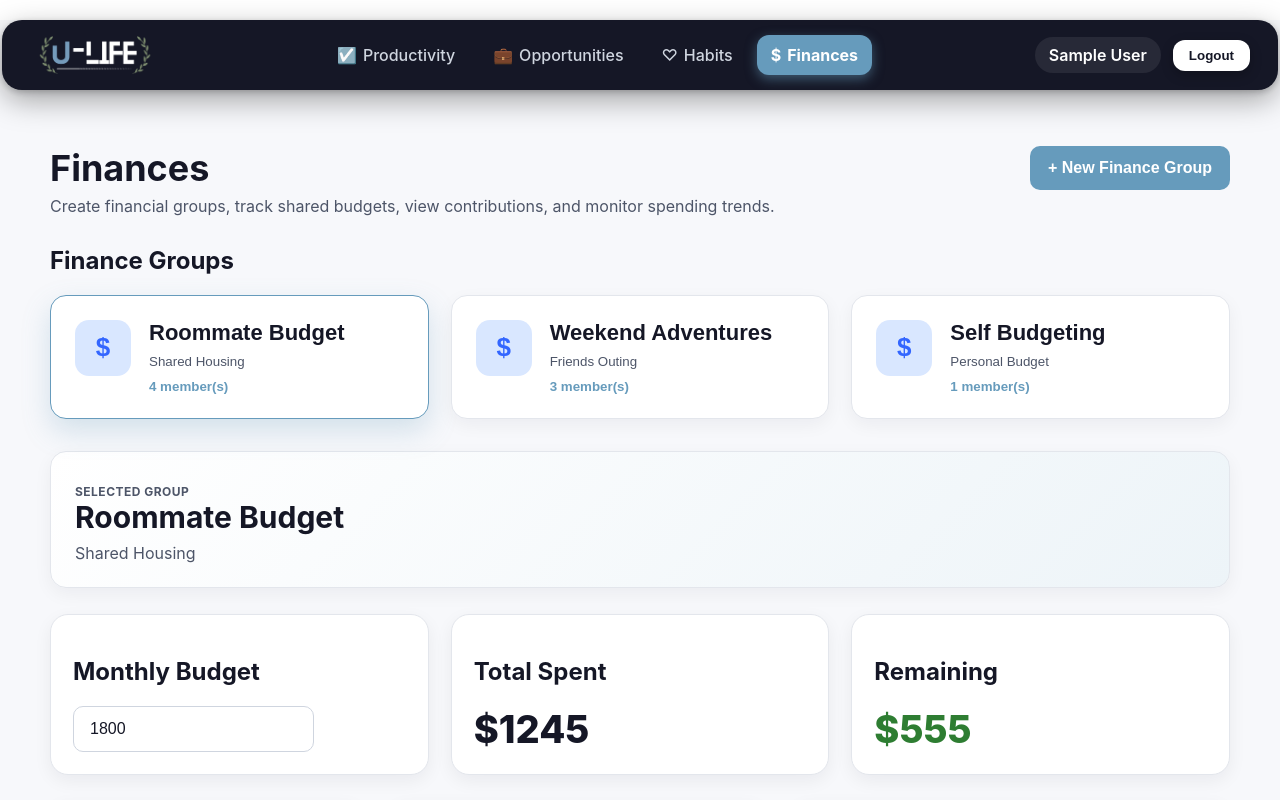
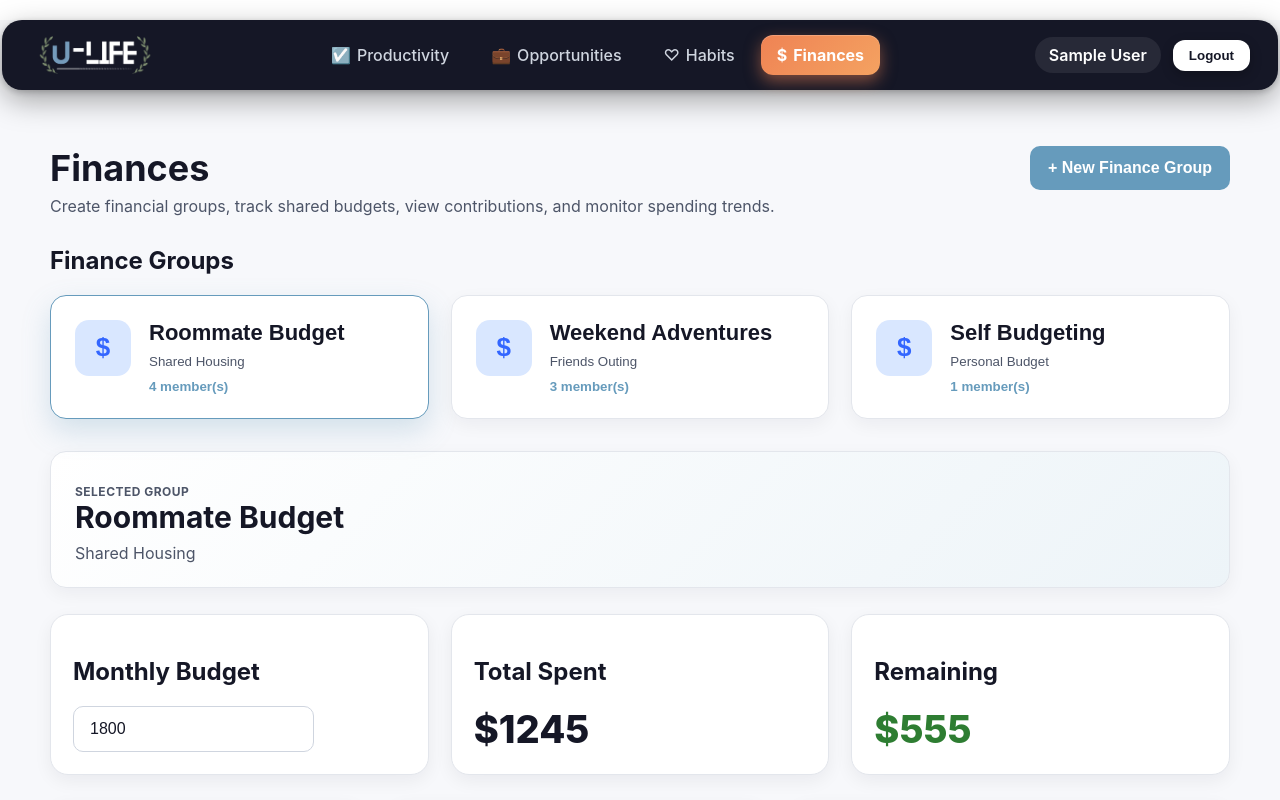
Before and after one commit to angespr/U-Life, a React (Create React App) app in the folder u-life_react/: page /finances in a window 1280 px wide. Shown: the top 800 px of the page. Built offline with nearby package versions, Linux system fonts and the light colour scheme; sample sign-in values are in the browser's storage.

Commit message:
Change tab highlight color

```diff
--- a/u-life_react/src/components/styles/elements/Navbar.css
+++ b/u-life_react/src/components/styles/elements/Navbar.css
@@ -1,159 +1,3 @@
-/* .navbar {
-  display: flex;
-  justify-content: space-between;
-  align-items: center;
-  margin: 20px;
-  padding: 14px 24px;
-  background-color: #151726;
-  color: white;
-  border-radius: 20px;
-  box-shadow: 0 8px 20px rgba(0, 0, 0, 0.35);
-  font-family: Arial, Helvetica, sans-serif;
-}
-
-.navbar-logo {
-  font-size: 20px;
-  font-weight: bold;
-  letter-spacing: 1px;
-}
-
-.navbar-left {
-  display: flex;
-  align-items: center;
-  gap: 30px;
-}
-
-.navbar-links {
-  display: flex;
-  gap: 20px;
-  list-style: none;
-  padding: 0;
-  margin: 0;
-}
-
-.navbar-links li {
-  cursor: pointer;
-  padding: 8px 12px;
-  border-radius: 12px;
-  transition: 0.2s ease;
-  text-align: left;
-}
-
-.navbar-links li:hover {
-  background-color: #151726;
-}
-
-.navbar-btn {
-  background-color: white;
-  color: #151726;
-  border: none;
-  padding: 8px 16px;
-  border-radius: 12px;
-  cursor: pointer;
-  font-weight: bold;
-  box-shadow: 0 4px 12px rgba(0, 0, 0, 0.25);
-  transition: 0.2s ease;
-}
-
-.navbar-btn:hover {
-  transform: scale(1.05);
-}
-
-.navbar-user {
-  display: flex;
-  align-items: center;
-  gap: 12px;
-}
-
-.navbar-user-name {
-  color: white;
-  font-weight: 600;
-} */
-
-/* .navbar {
-  height: 70px;
-  background: #ffffff;
-  border-bottom: 1px solid #e3e6ec;
-  display: flex;
-  align-items: center;
-  padding: 0 44px;
-  gap: 32px;
-  position: sticky;
-  top: 0;
-  z-index: 20;
-}
-
-.navbar-brand {
-  border: none;
-  background: transparent;
-  cursor: pointer;
-  display: flex;
-  align-items: center;
-}
-
-.navbar-logo-img {
-  height: 42px;
-  width: auto;
-}
-
-.navbar-links {
-  display: flex;
-  align-items: center;
-  gap: 8px;
-  flex: 1;
-}
-
-.nav-link {
-  color: #5c6475;
-  text-decoration: none;
-  padding: 23px 16px;
-  border-bottom: 3px solid transparent;
-  display: flex;
-  align-items: center;
-  gap: 8px;
-  font-weight: 500;
-}
-
-.nav-link:hover {
-  color: #151726;
-}
-
-.nav-link.active {
-  color: #151726;
-  border-bottom-color: #669bbc;
-}
-
-.navbar-user {
-  display: flex;
-  align-items: center;
-  gap: 12px;
-}
-
-.profile-pill {
-  color: #151726;
-  text-decoration: none;
-  background: #edf4f8;
-  padding: 9px 14px;
-  border-radius: 999px;
-  font-weight: 600;
-}
-
-.navbar-btn {
-  border: none;
-  background: #ef8354;
-  color: #ffffff;
-  padding: 9px 14px;
-  border-radius: 8px;
-  cursor: pointer;
-  font-weight: 700;
-}
-
-.navbar-btn:hover {
-  background: #d66f45;
-} */
-
-
-
 /* Floating navbar container */
 .navbar {
   display: flex;
@@ -192,6 +36,7 @@
 .navbar-logo-img {
   height: 40px;
   width: auto;
+  object-fit: contain; /* ensures colors stay intact */
 }
 
 /* Links container */
@@ -206,7 +51,7 @@
   color: #cfd5df;
   text-decoration: none;
 
-  padding: 10px 14px;
+  padding: 10px 16px;
   border-radius: 12px;
 
   display: flex;
@@ -214,7 +59,7 @@
   gap: 6px;
 
   font-weight: 500;
-  transition: 0.2s ease;
+  transition: all 0.2s ease;
 }
 
 /* Hover effect */
@@ -223,13 +68,15 @@
   color: white;
 }
 
-/* Active page */
+/* 🔥 ACTIVE TAB (UPDATED TO ORANGE) */
 .nav-link.active {
-  background: #669bbc; /* Steel Blue */
+  background: linear-gradient(135deg, #EF8354, #f4a261);
   color: white;
   font-weight: 700;
 
-  box-shadow: 0 4px 12px rgba(102, 155, 188, 0.5);
+  box-shadow:
+    0 6px 16px rgba(239, 131, 84, 0.5),
+    inset 0 1px 0 rgba(255, 255, 255, 0.2);
 }
 
 /* Right side */
@@ -256,7 +103,7 @@
   background: rgba(255, 255, 255, 0.15);
 }
 
-/* Logout button (matches old style) */
+/* Logout button */
 .navbar-btn {
   background: white;
   color: #151726;
@@ -270,7 +117,7 @@
   cursor: pointer;
 
   box-shadow: 0 4px 12px rgba(0, 0, 0, 0.25);
-  transition: 0.2s ease;
+  transition: all 0.2s ease;
 }
 
 .navbar-btn:hover {
```
